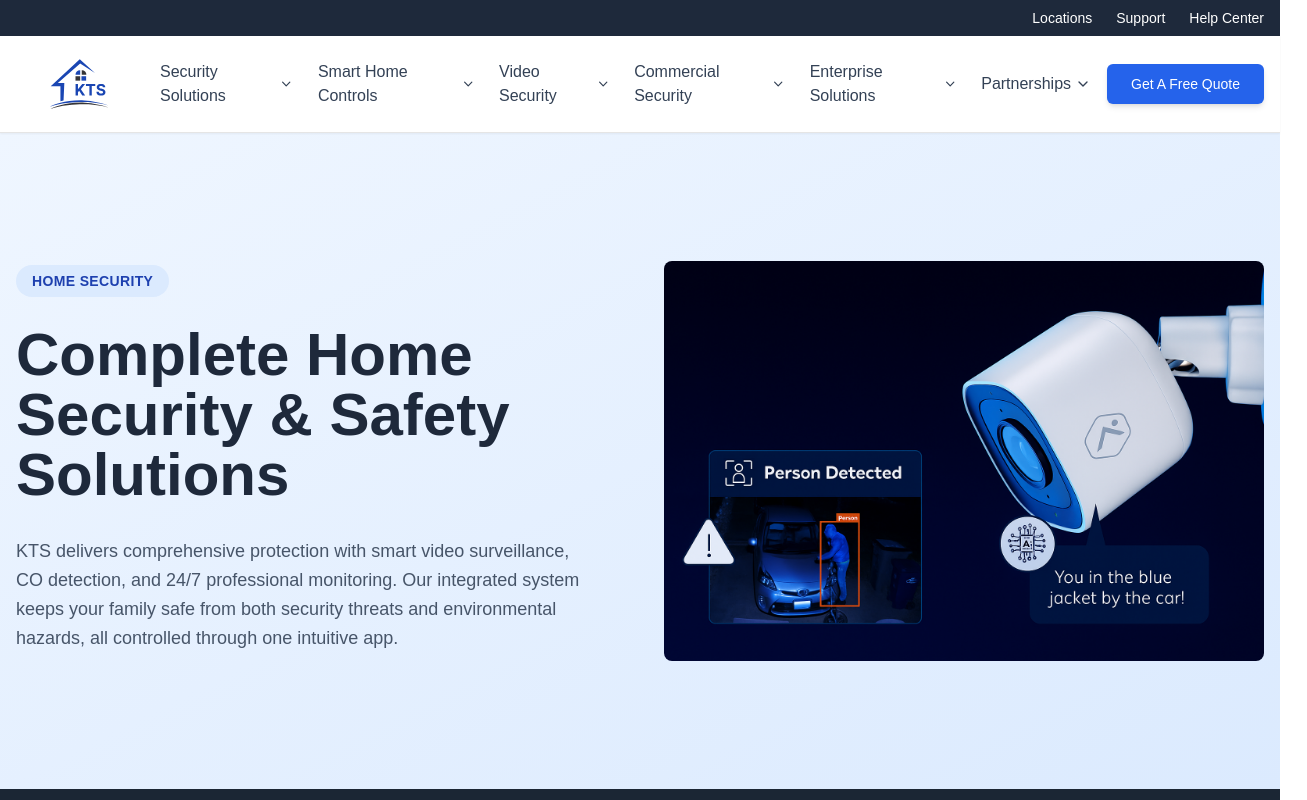
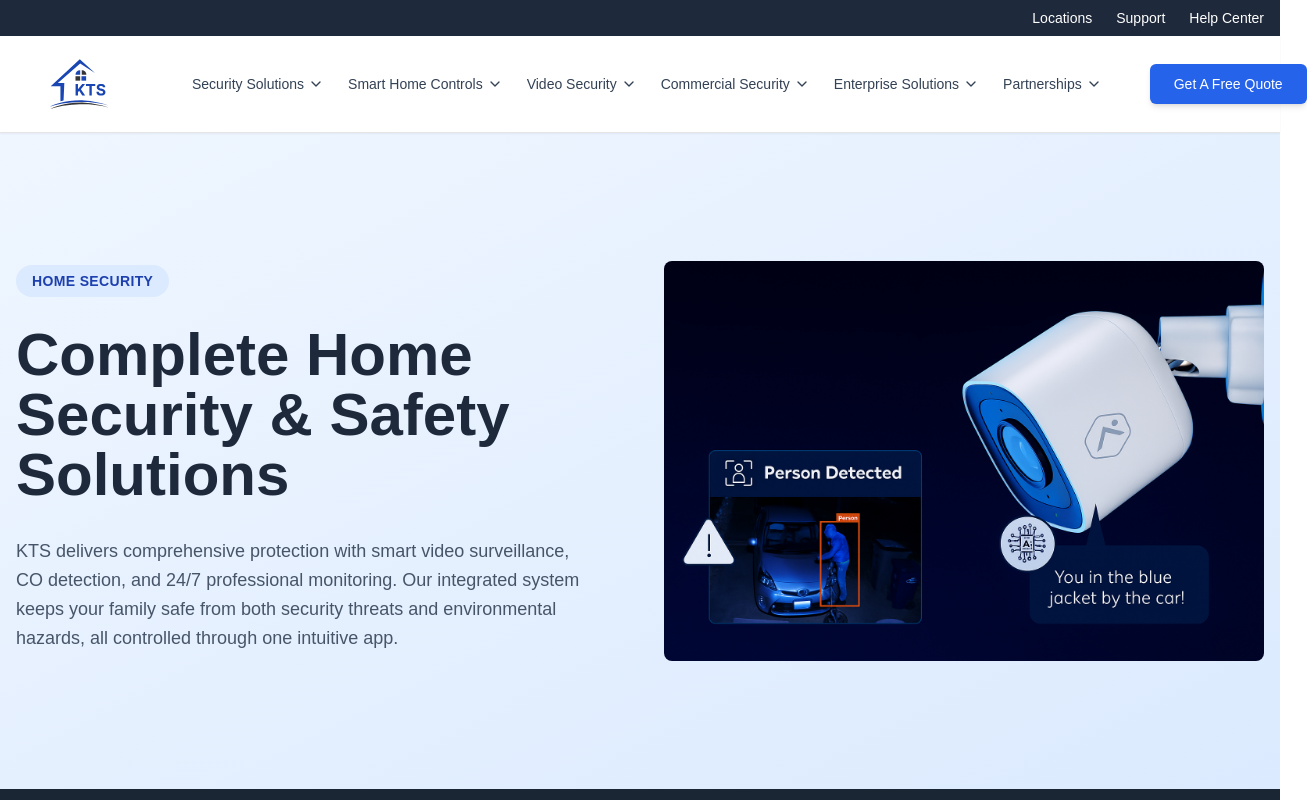
Before and after one commit to pardeepbatra01/kts-home-web, a Next.js app: page / in a window 1280 px wide. Shown: the top 800 px of the page, 1307 px wide, since content can reach past the window. Built offline with nearby package versions, Linux system fonts and the light colour scheme.

Commit message:
static-pages

```diff
--- a/components/navigation.tsx
+++ b/components/navigation.tsx
@@ -123,7 +123,7 @@ export default function Navigation() {
             </Link>
           </div>
 
-          <div className="hidden lg:flex items-center space-x-6">
+          <div className="hidden lg:flex items-center space-x-6 mx-8">
             {navItems.map((item: NavItem) => (
               <div
                 key={item.id}
@@ -132,10 +132,10 @@ export default function Navigation() {
                 onMouseLeave={handleMouseLeave}
               >
                 {item.hasDropdown ? (
-                  <div className="flex items-center space-x-1 text-slate-700 hover:text-blue-600 transition-colors font-medium cursor-pointer relative group">
-                    <span>{item.label}</span>
+                  <div className="flex items-center text-slate-700 hover:text-blue-600 transition-colors font-medium cursor-pointer relative group">
+                    <span className="whitespace-nowrap text-sm">{item.label}</span>
                     <ChevronDown
-                      className={`w-4 h-4 transition-transform duration-200 ${
+                      className={`w-4 h-4 ml-1 transition-transform duration-200 ${
                         hoveredDropdown === item.id ? "rotate-180" : ""
                       }`}
                     />
@@ -144,7 +144,7 @@ export default function Navigation() {
                 ) : (
                   <Link
                     href={item.href ?? '#'}
-                    className="text-slate-700 hover:text-blue-600 transition-colors font-medium relative group"
+                    className="flex items-center text-slate-700 hover:text-blue-600 transition-colors font-medium relative group whitespace-nowrap text-sm"
                   >
                     {item.label}
                     <span className="absolute bottom-0 left-0 w-0 h-0.5 bg-blue-600 transition-all duration-300 group-hover:w-full"></span>
```
